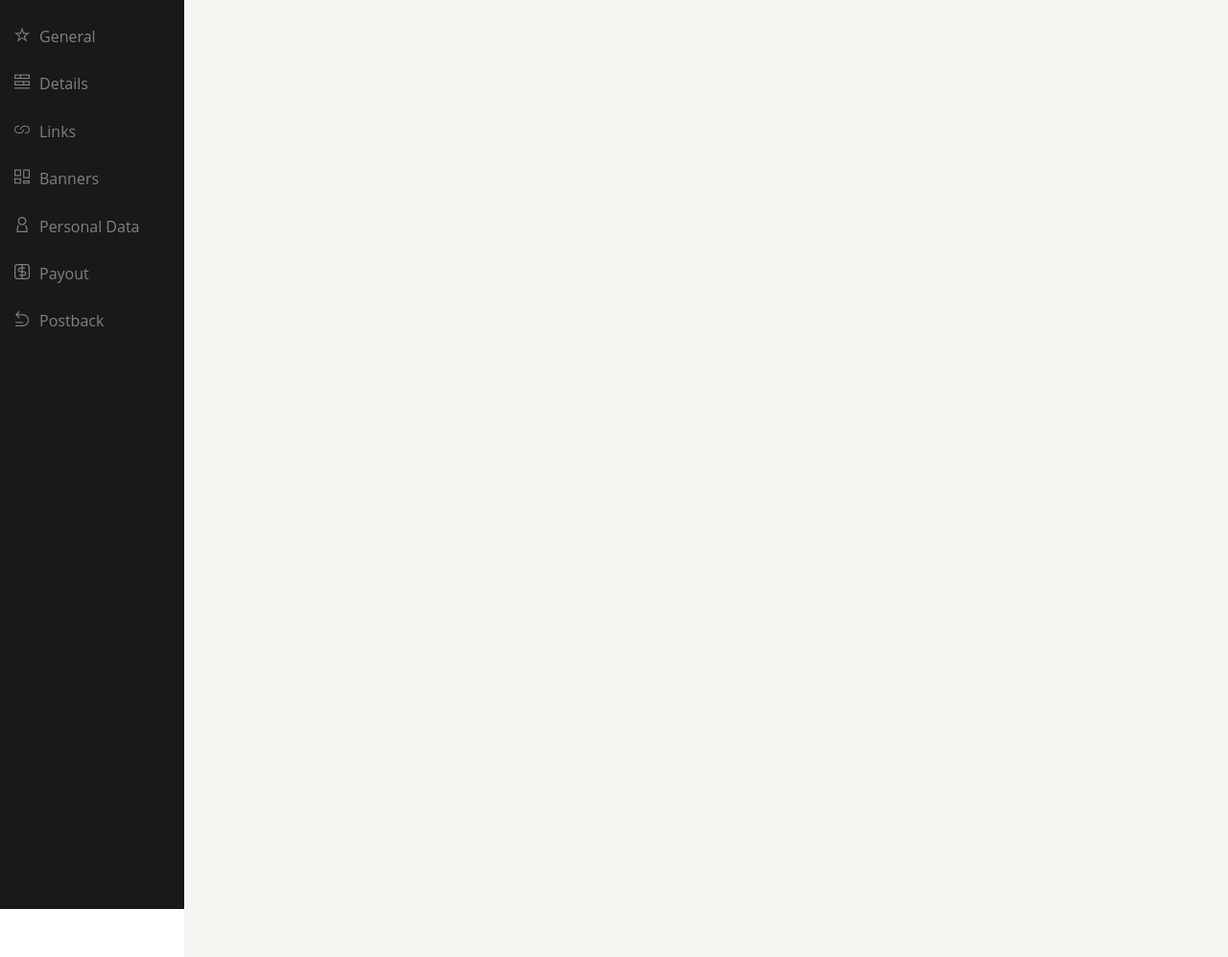
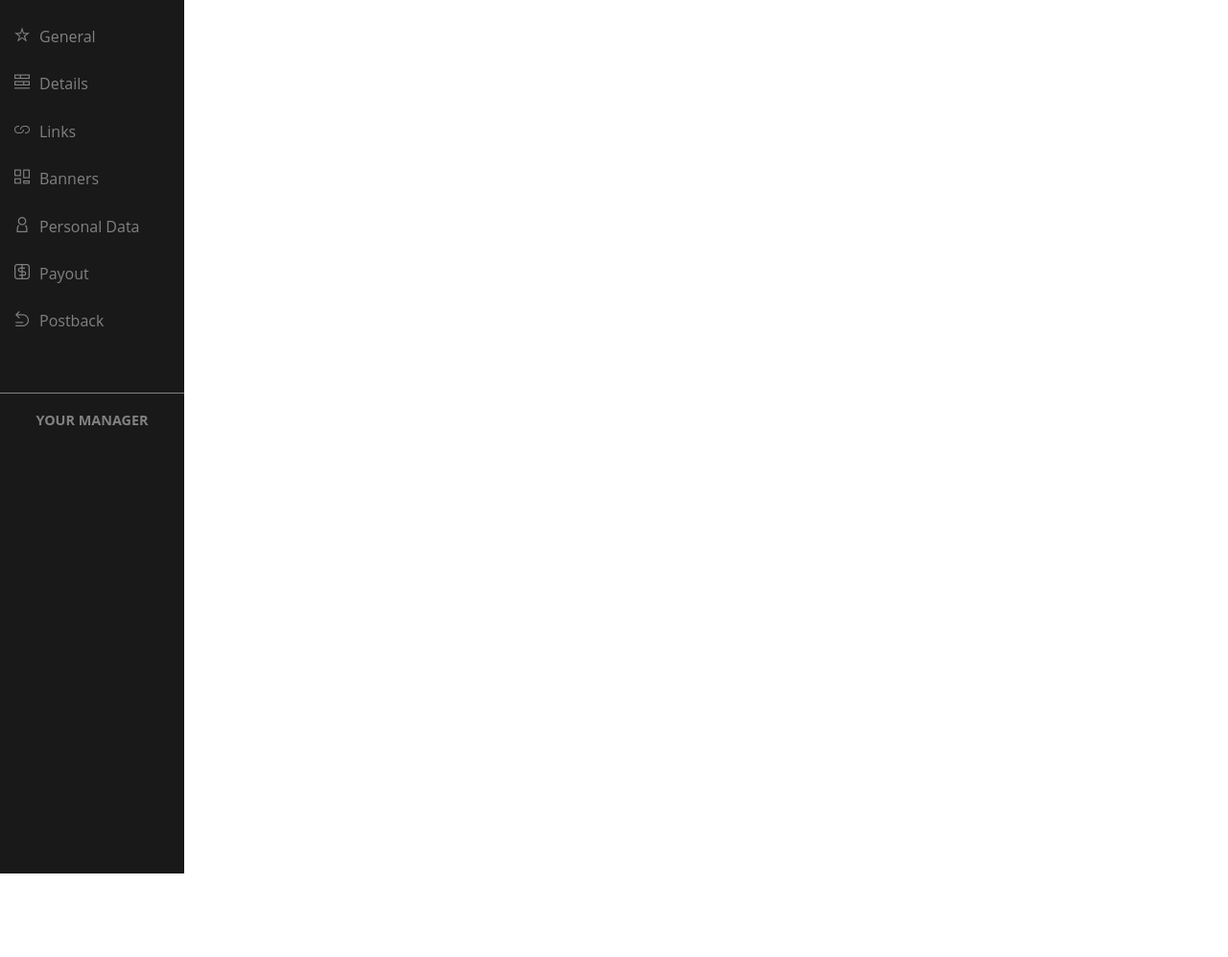
Before and after one commit to Nolandos/links-banners-dashboard, a website: page index.html in a window 1280 px wide. Shown: the part 53-1050 px from the top of the page at 96% size. After the commit the page ends 800 px from the top, so only its background shows below. Drawn offline with Linux system fonts and the light colour scheme.

Commit message:
Add manager-pannel html

```diff
--- a/index.html
+++ b/index.html
@@ -32,6 +32,9 @@
                         <li><a class="icon-payout"></a><a href="#">Payout</a></li>
                         <li><a class="icon-postback"></a><a href="#">Postback</a></li>
                     </ul>
+                <div class="managers-table">
+                    <h1 class="title">Your Manager</h1>
+                </div>
         </section>
         <section class="main"></section>
 	</body>
--- a/sass/style.scss
+++ b/sass/style.scss
@@ -22,7 +22,7 @@ body {
 }
 
 .sidebar {
-    height: 1000px;
+    //height: 1000px;
     width: 15%;
     margin-top: 0;
     min-width: 165px;
@@ -48,7 +48,7 @@ body {
 
 .main {
     width: 85%;
-    height: 1000px;
+    //height: 1000px;
     background-color: $main-bg-color;
     //border: 2px solid orange;
     position: relative;
@@ -66,6 +66,22 @@ body {
 }
 
 .hamburger-ico {
+    font-size: 1.3em;
     color: #fff;
     text-decoration: none;
 }
+
+.managers-table {
+    width: 100%;
+    height: 500px;
+    margin-top: 50px;
+    border-top: 1px solid $font-color;
+
+    .title {
+        text-align: center;
+        text-transform: uppercase;
+        color: $font-color;
+        font-size: 0.9em;
+        margin-top: 20px;
+    }
+}
```
Also changed, not shown: css/style.css, images/logo.png, 1 other file.
